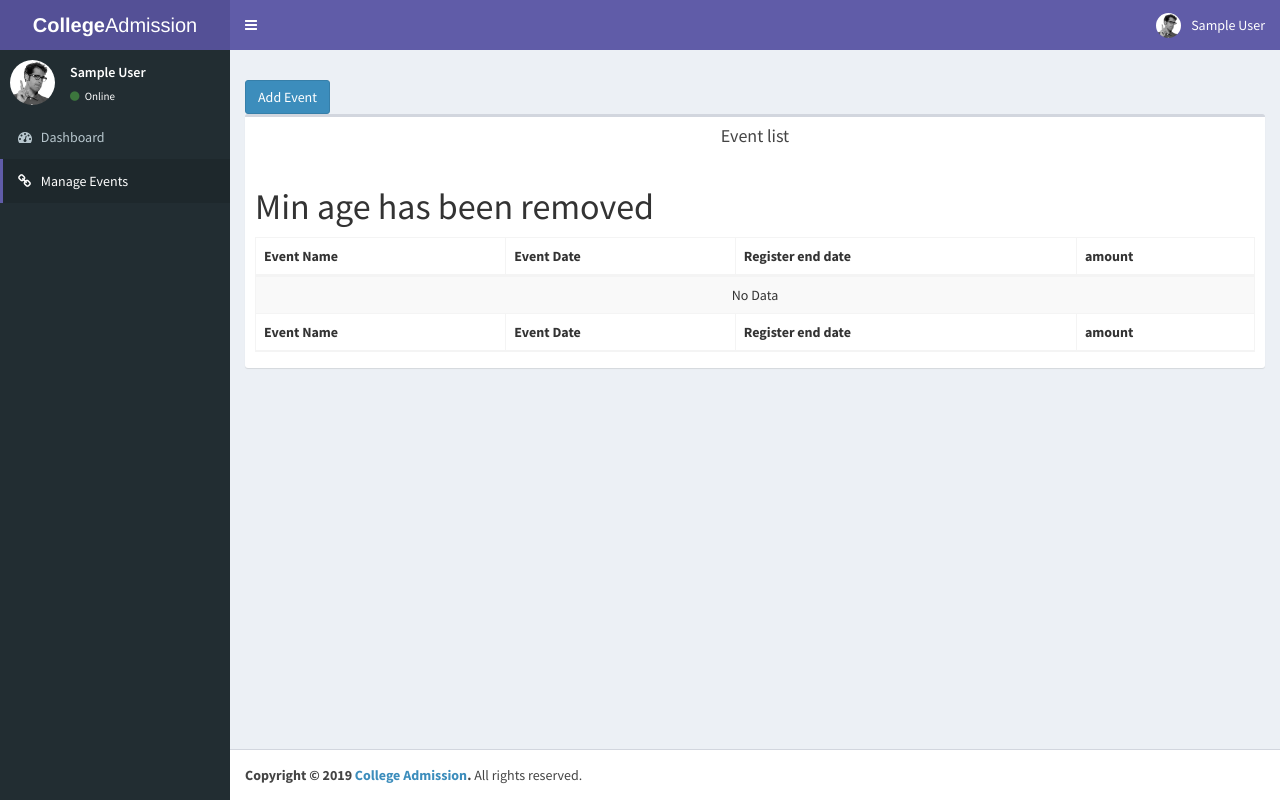
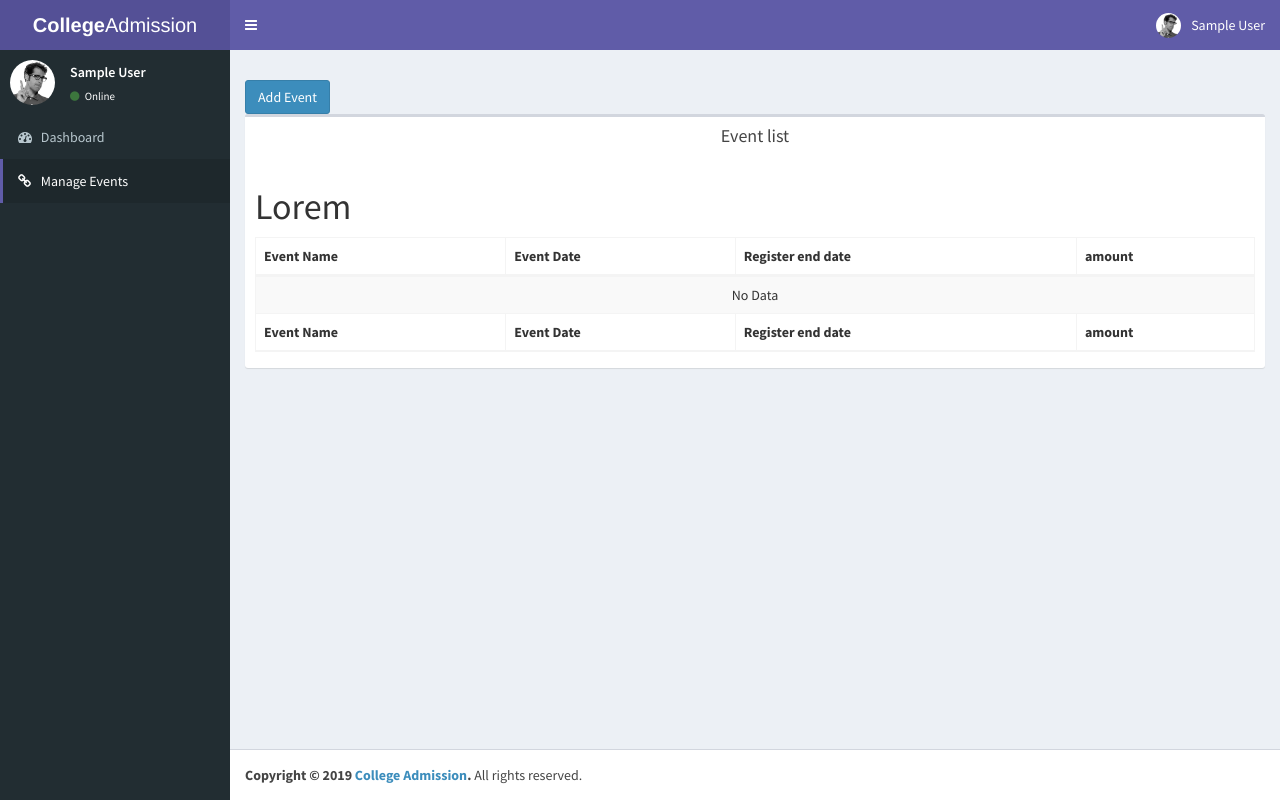
Before and after one commit to Aravindan3118/photo_event, a PHP site: page /event_master.php in a window 1280 px wide. Run offline with PHP 8.4, Linux system fonts and the light colour scheme; the visitor is signed in with stand-in values (Sample User, id 1); data comes from the database, SQL or seed files in the repository; data that the repository does not hold is empty.

Commit message:
lorem text has been added

```diff
--- a/event_master.php
+++ b/event_master.php
@@ -22,7 +22,7 @@
             </div>
             <!-- /.box-header -->
             <div class="box-body">
-            <h1>Min age has been removed</h1>
+            <h1>Lorem</h1>
               <table id="example1" class="table table-bordered table-striped">
                 <thead>
                 <tr>
```
